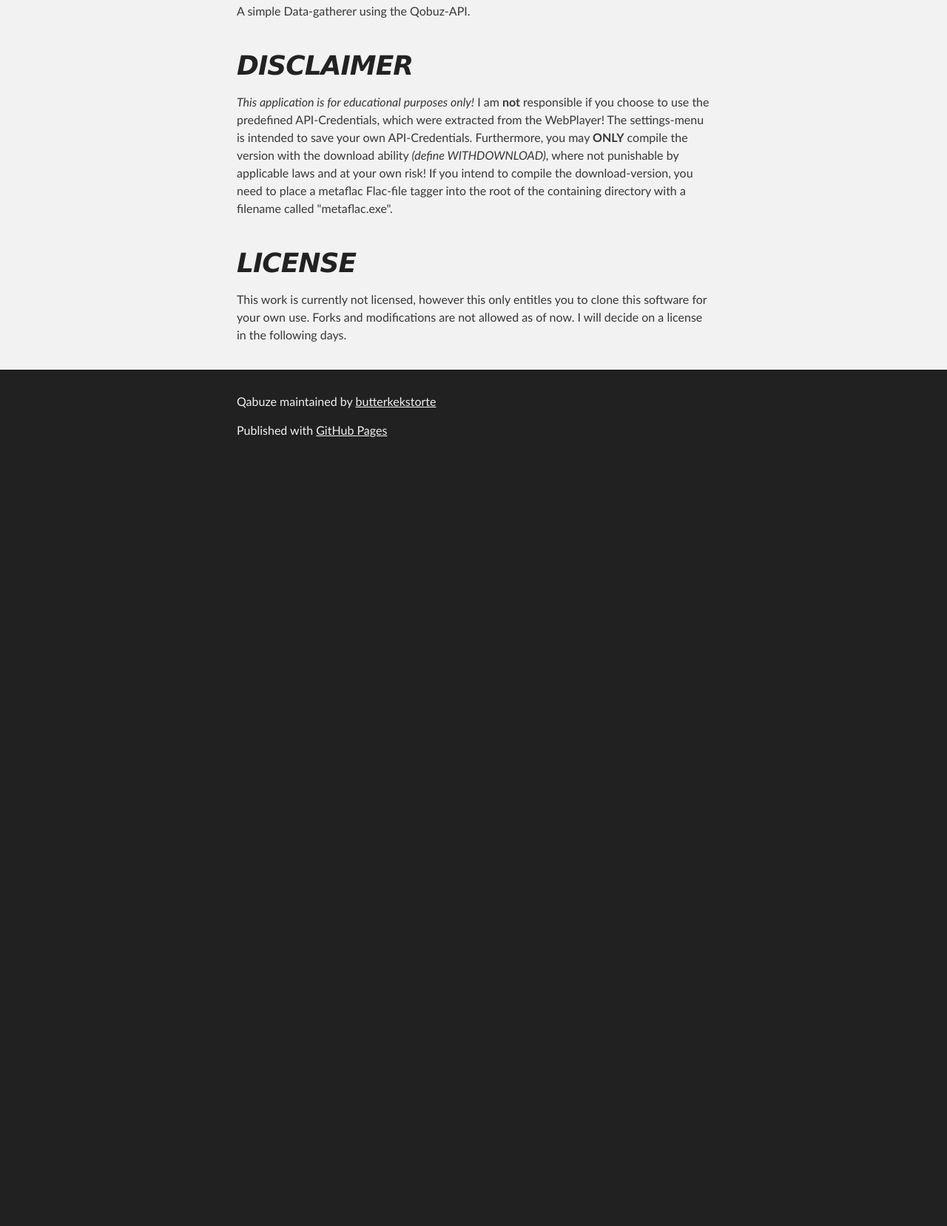
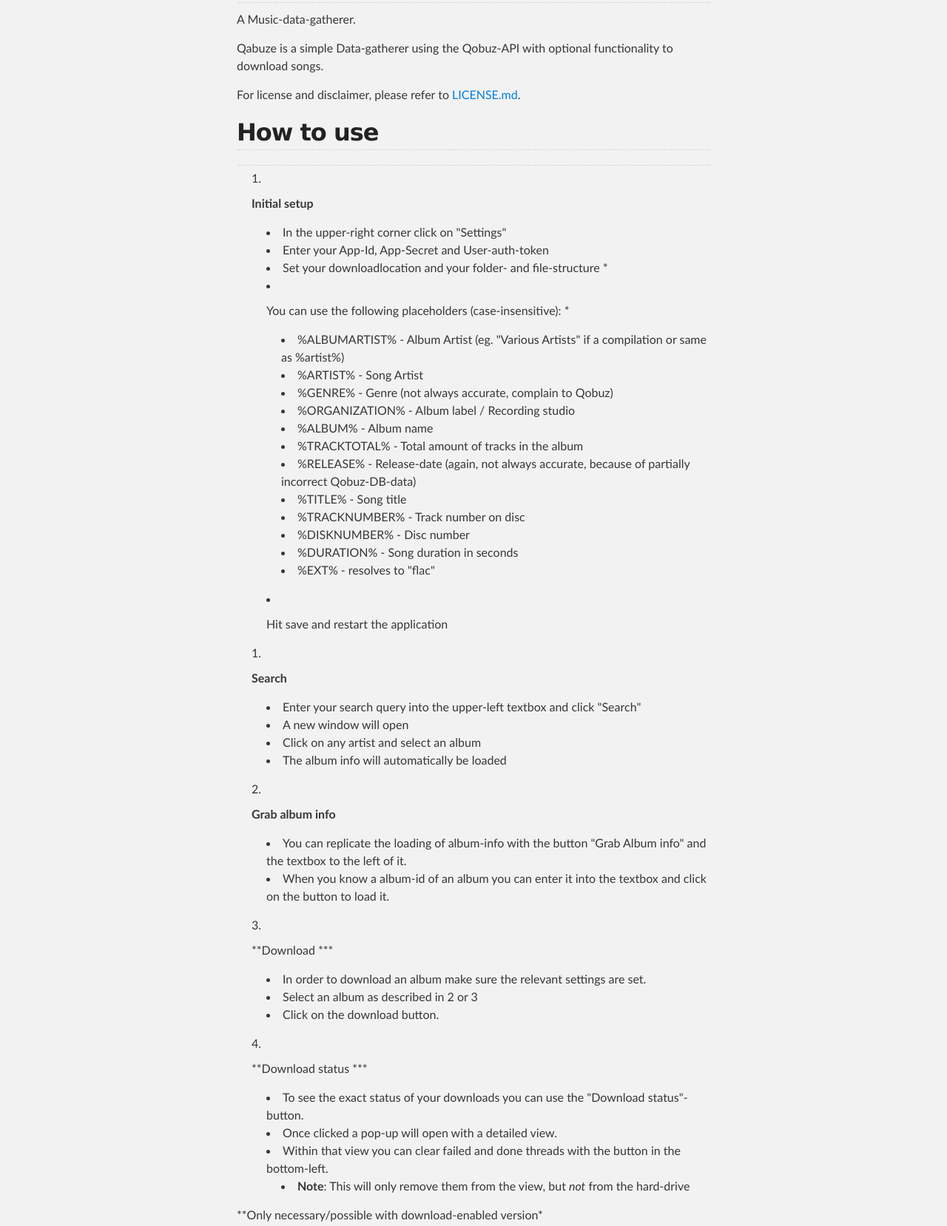
Before and after one commit to Hadryan/Qabuze, a plain HTML site: page index.html in a window 1280 px wide. Shown: the part 614-2272 px from the top of the page at 74% size. Before the commit the page ends 1243 px from the top, so only its background shows below. Drawn offline with Linux system fonts and the light colour scheme.

Commit message:
Create gh-pages branch via GitHub

```diff
--- a/index.html
+++ b/index.html
@@ -36,26 +36,89 @@
 <strong>Qabuze</strong> <a href="https://ci.appveyor.com/project/butterkekstorte/qabuze/branch/master"><img src="https://ci.appveyor.com/api/projects/status/hmkn8xkhfjydnp96/branch/master" alt="Build status"></a>
 </h1>
 
-<p>A simple Data-gatherer using the Qobuz-API.</p>
+<hr><p>A Music-data-gatherer.</p>
 
-<h2></h2>
+<p>Qabuze is a simple Data-gatherer using the Qobuz-API with optional functionality to download songs.</p>
 
-<h1>
-<a name="disclaimer" class="anchor" href="#disclaimer"><span class="octicon octicon-link"></span></a><em>DISCLAIMER</em>
-</h1>
+<p>For license and disclaimer, please refer to <a href="https://github.com/butterkekstorte/Qabuze/blob/master/LICENSE.md">LICENSE.md</a>.</p>
 
-<p><em>This application is for educational purposes only!</em>
-I am <strong>not</strong> responsible if you choose to use the predefined API-Credentials, which were extracted from the WebPlayer! The settings-menu is intended to save your own API-Credentials.
-Furthermore, you may <strong>ONLY</strong> compile the version with the download ability <em>(define WITHDOWNLOAD)</em>, where not punishable by applicable laws and at your own risk!
-If you intend to compile the download-version, you need to place a metaflac Flac-file tagger into the root of the containing directory with a filename called "metaflac.exe".</p>
+<h2>
+<a name="how-to-use" class="anchor" href="#how-to-use"><span class="octicon octicon-link"></span></a><strong>How to use</strong>
+</h2>
 
-<h2></h2>
+<hr><ol>
+<li>
+<p><strong>Initial setup</strong></p>
 
-<h1>
-<a name="license" class="anchor" href="#license"><span class="octicon octicon-link"></span></a><em>LICENSE</em>
-</h1>
+<ul>
+<li>In the upper-right corner click on "Settings"</li>
+<li>Enter your App-Id, App-Secret and User-auth-token</li>
+<li>Set your downloadlocation and your folder- and file-structure *</li>
+<li>
+<p>You can use the following placeholders (case-insensitive): *</p>
 
-<p>This work is currently not licensed, however this only entitles you to clone this software for your own use. Forks and modifications are not allowed as of now. I will decide on a license in the following days.</p>
+<ul>
+<li>%ALBUMARTIST% - Album Artist (eg. "Various Artists" if a compilation or same as %artist%)</li>
+<li>%ARTIST% - Song Artist</li>
+<li>%GENRE% - Genre (not always accurate, complain to Qobuz)</li>
+<li>%ORGANIZATION% - Album label / Recording studio</li>
+<li>%ALBUM% - Album name</li>
+<li>%TRACKTOTAL% - Total amount of tracks in the album</li>
+<li>%RELEASE% - Release-date (again, not always accurate, because of partially incorrect Qobuz-DB-data)</li>
+<li>%TITLE% - Song title</li>
+<li>%TRACKNUMBER% - Track number on disc</li>
+<li>%DISKNUMBER% - Disc number</li>
+<li>%DURATION% - Song duration in seconds</li>
+<li>%EXT% - resolves to "flac"</li>
+</ul>
+</li>
+<li><p>Hit save and restart the application</p></li>
+</ul>
+</li>
+</ol><ol>
+<li>
+<p><strong>Search</strong></p>
+
+<ul>
+<li>Enter your search query into the upper-left textbox and click "Search"</li>
+<li>A new window will open</li>
+<li>Click on any artist and select an album</li>
+<li>The album info will automatically be loaded</li>
+</ul>
+</li>
+<li>
+<p><strong>Grab album info</strong></p>
+
+<ul>
+<li>You can replicate the loading of album-info with the button "Grab Album info" and the textbox to the left of it.</li>
+<li>When you know a album-id of an album you can enter it into the textbox and click on the button to load it.</li>
+</ul>
+</li>
+<li>
+<p>**Download ***</p>
+
+<ul>
+<li>In order to download an album make sure the relevant settings are set.</li>
+<li>Select an album as described in 2 or 3</li>
+<li>Click on the download button.</li>
+</ul>
+</li>
+<li>
+<p>**Download status ***</p>
+
+<ul>
+<li>To see the exact status of your downloads you can use the "Download status"-button.</li>
+<li>Once clicked a pop-up will open with a detailed view.</li>
+<li>Within that view you can clear failed and done threads with the button in the bottom-left.
+
+<ul>
+<li>
+<strong>Note</strong>: This will only remove them from the view, but <em>not</em> from the hard-drive</li>
+</ul>
+</li>
+</ul>
+</li>
+</ol><p>**Only necessary/possible with download-enabled version*</p>
       </section>
     </div>
 
```
Also changed, not shown: params.json (+1 -1 lines).
